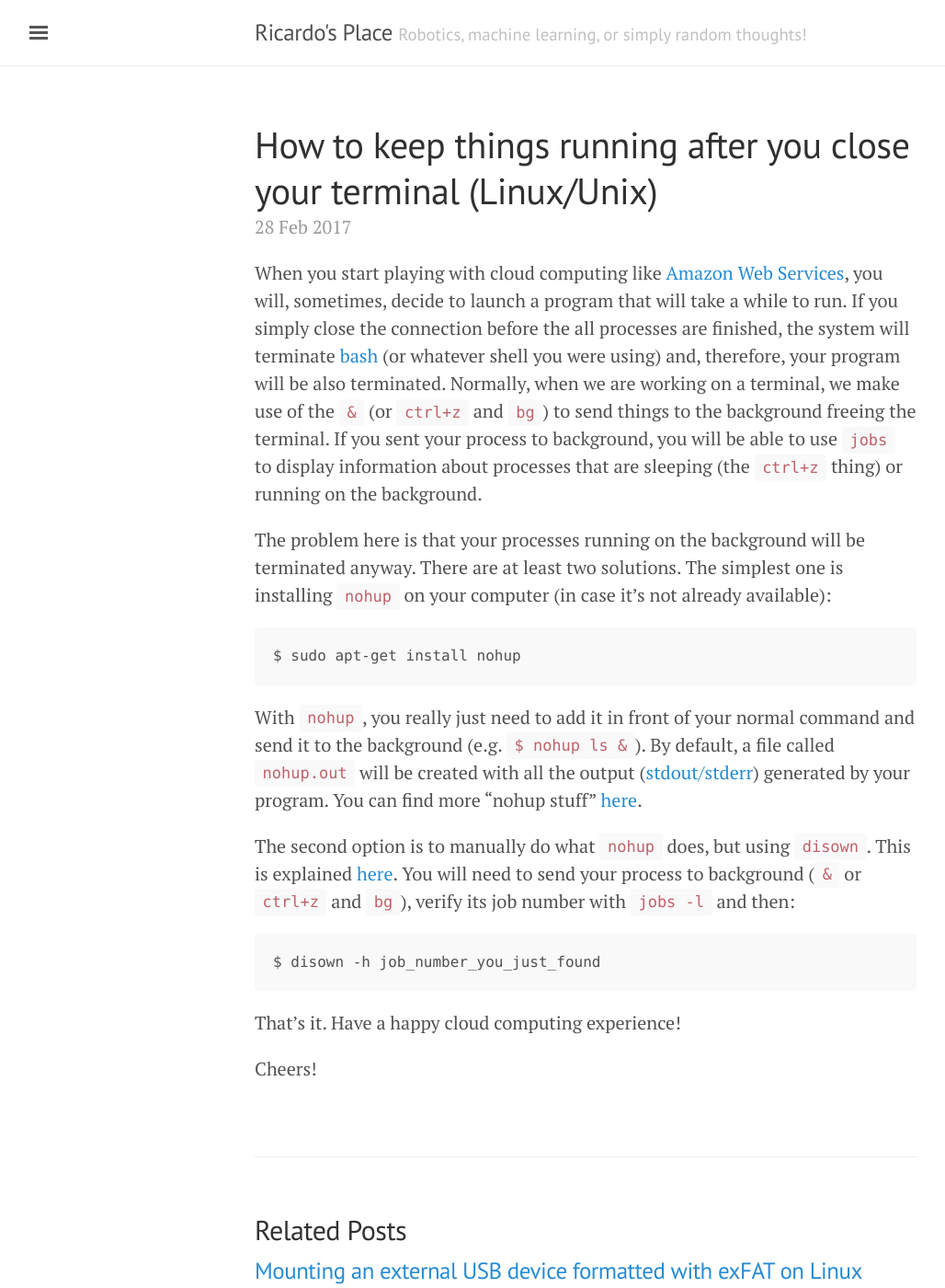
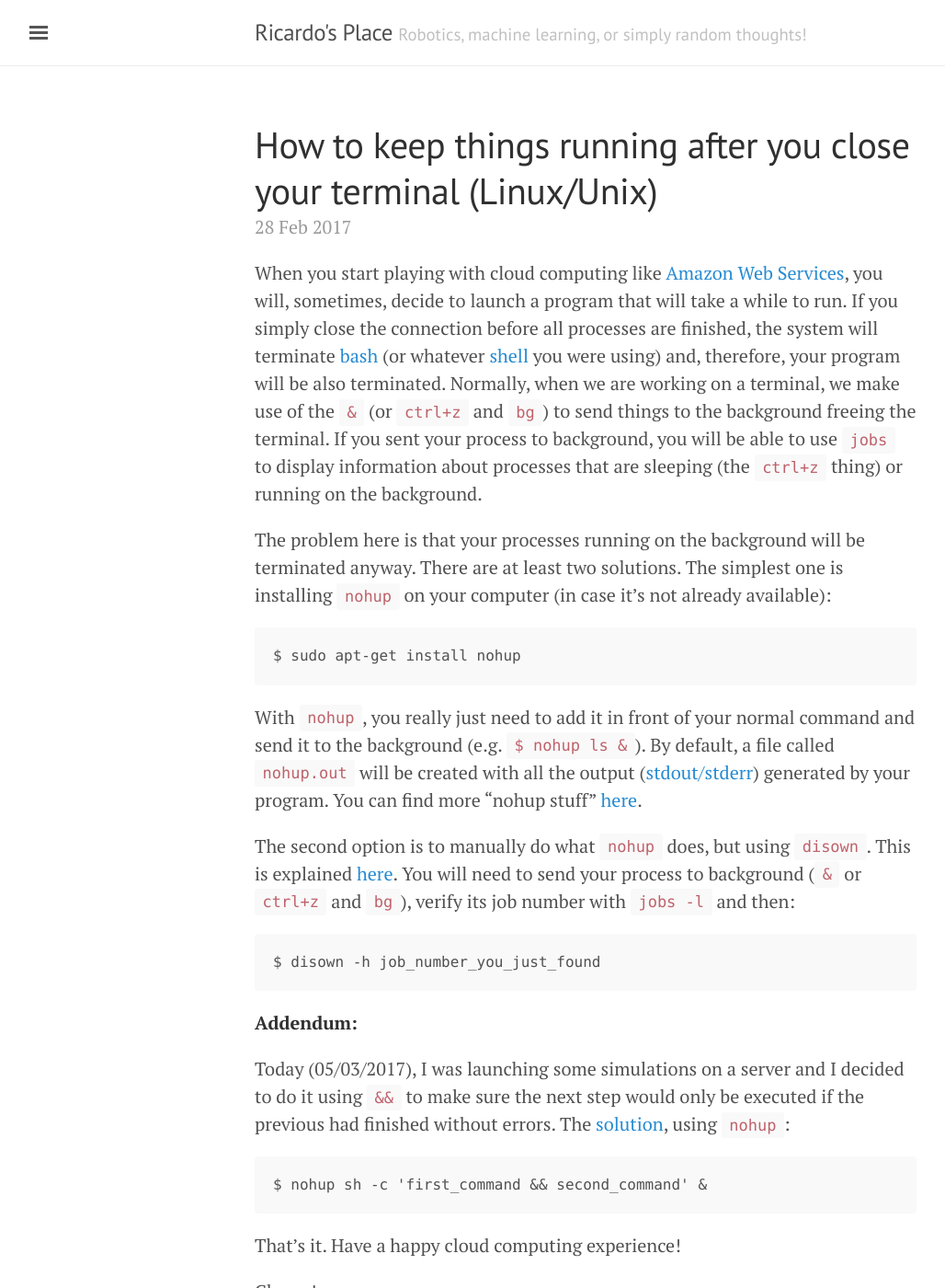
Before and after one commit to ricardodeazambuja/ricardodeazambuja.github.io, a Jekyll site: the page built from _posts/2017-02-28-Nohup_magic.md, in a window 1280 px wide and 1400 px high. Shown: the whole window at 92% size, without its empty margins (3-1031 px from the left). Built offline with Jekyll 4.4.1, drawn with Linux system fonts in a browser that asks for light colours; comment, search, counter and statistics services are not loaded.

Commit message:
Extra explanations about executing multiple commands

````diff
--- a/_posts/2017-02-28-Nohup_magic.md
+++ b/_posts/2017-02-28-Nohup_magic.md
@@ -23,6 +23,14 @@
 $ disown -h job_number_you_just_found
 ```
 
+**Addendum:**
+
+Today (05/03/2017), I was launching some simulations on a server and I decided to do it using `&&` to make sure the next step would only be executed if the previous had finished without errors. The [solution](http://unix.stackexchange.com/questions/47230/how-to-execute-multiple-command-using-nohup), using `nohup`:
+
+```
+$ nohup sh -c 'first_command && second_command' &
+```
+
 That's it. Have a happy cloud computing experience!
 
 
````
Also changed, not shown: other parts of _posts/2017-02-28-Nohup_magic.md (+1 -1 lines).
